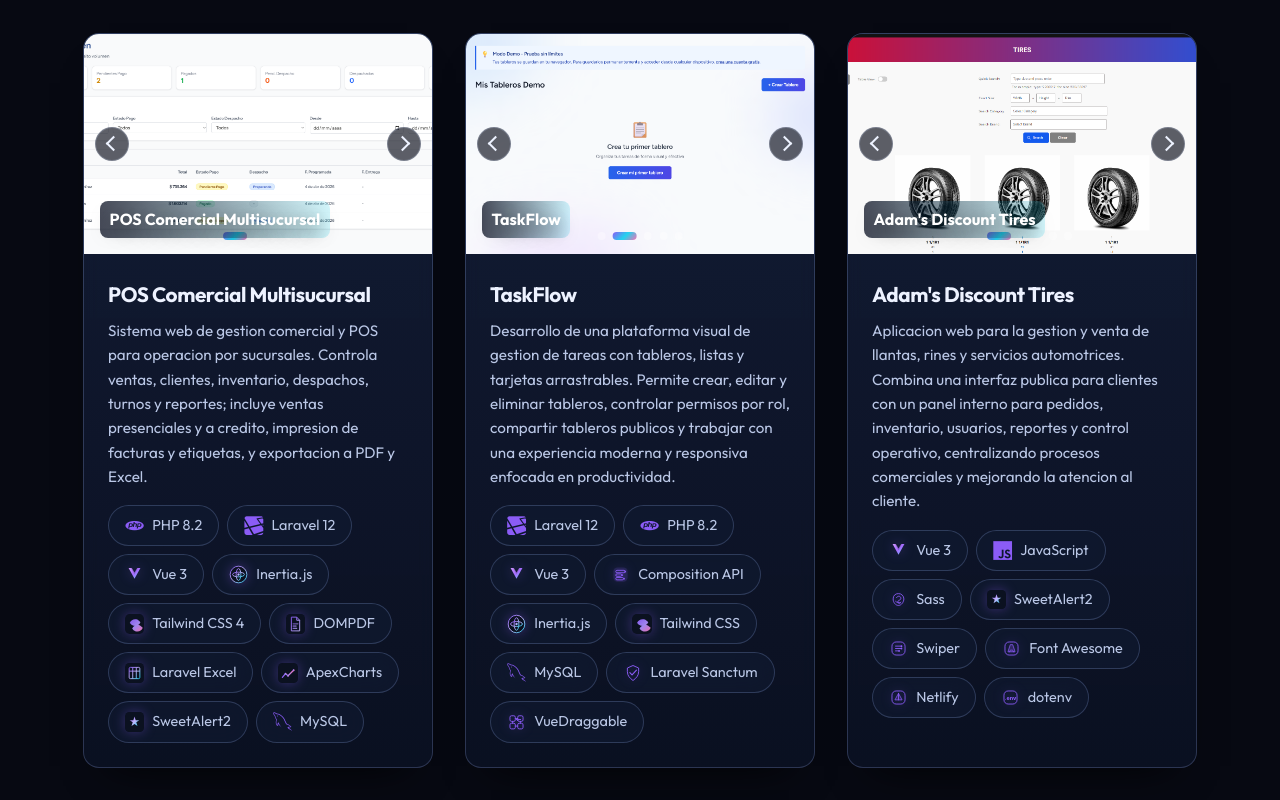
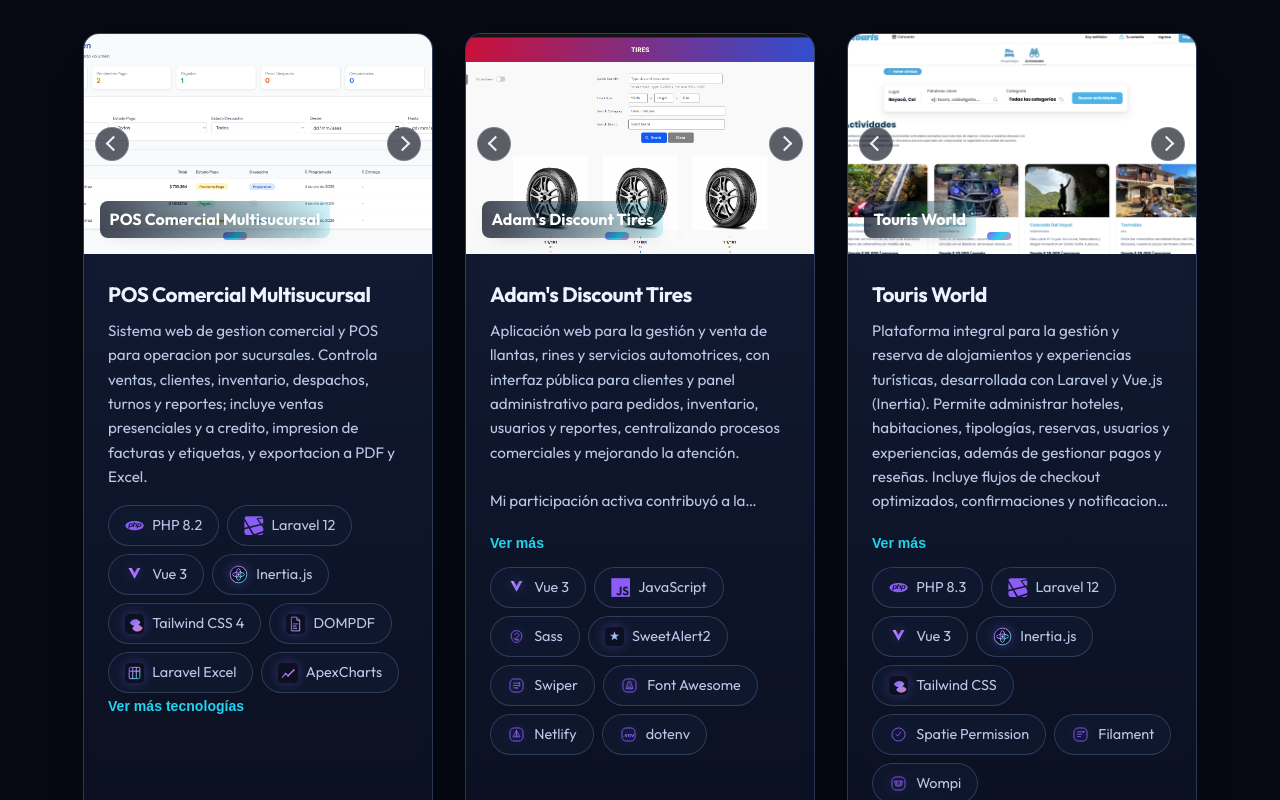
Before and after one commit to ErMike085/portafolio, a Vue app: page / in a window 1280 px wide. Shown: the part 2740-3540 px from the top of the page. Built offline with nearby package versions, Linux system fonts and the light colour scheme; a web font is replaced by a local one; what @tsparticles/vue3 would draw is missing.

Commit message:
Agregando mejores descripciones y botones para overflow de los textos e iconos

```diff
--- a/src/components/ui/ProjectCard.vue
+++ b/src/components/ui/ProjectCard.vue
@@ -1,12 +1,7 @@
 <template>
     <div class="project-card glass" @mouseenter="isHovered = true" @mouseleave="isHovered = false">
         <div class="project-image" @mouseenter="pauseAutoplay" @mouseleave="resumeAutoplay">
-            <button
-                type="button"
-                class="image-trigger"
-                :aria-label="`Abrir imagen de ${project.title}`"
-                @click="openModal"
-            >
+            <button type="button" class="image-trigger" :aria-label="`Abrir imagen de ${project.title}`" @click="openModal">
                 <img :src="activeImage.src" :alt="project.title" :style="imageStyle" />
             </button>
             <div v-if="hasMultipleImages" class="carousel-controls">
@@ -14,14 +9,8 @@
                 <button type="button" class="carousel-button next" aria-label="Imagen siguiente" @click="nextSlide"></button>
             </div>
             <div v-if="hasMultipleImages" class="carousel-dots" aria-hidden="true">
-                <button
-                    v-for="(image, index) in images"
-                    :key="image.src + index"
-                    type="button"
-                    class="carousel-dot"
-                    :class="{ active: index === currentSlide }"
-                    @click="goToSlide(index)"
-                ></button>
+                <button v-for="(image, index) in images" :key="image.src + index" type="button" class="carousel-dot"
+                    :class="{ active: index === currentSlide }" @click="goToSlide(index)"></button>
             </div>
             <div class="project-image-title">{{ project.title }}</div>
             <div class="image-overlay" :class="{ hovered: isHovered }">
@@ -46,16 +35,18 @@
         </div>
         <div class="project-info">
             <h3>{{ project.title }}</h3>
-            <p>{{ project.description }}</p>
+            <p class="project-description" :class="{ expanded: isDescriptionExpanded }">
+                {{ project.description }}
+            </p>
+            <button v-if="showDescriptionToggle" type="button" class="description-toggle" @click="isDescriptionExpanded = !isDescriptionExpanded">
+                {{ isDescriptionExpanded ? 'Ver menos' : 'Ver más' }}
+            </button>
             <div class="project-tech">
-                <TechChip
-                    v-for="tech in project.technologies"
-                    :key="tech"
-                    :name="tech"
-                    :icon="tech"
-                    :interactive="false"
-                />
+                <TechChip v-for="tech in visibleTechnologies" :key="tech" :name="tech" :icon="tech" :interactive="false" />
             </div>
+            <button v-if="showTechToggle" type="button" class="description-toggle tech-toggle" @click="isTechExpanded = !isTechExpanded">
+                {{ isTechExpanded ? 'Ver menos tecnologías' : 'Ver más tecnologías' }}
+            </button>
         </div>
         <Teleport to="body">
             <Transition name="modal">
@@ -63,25 +54,13 @@
                     <button type="button" class="modal-close" aria-label="Cerrar imagen" @click="closeModal">
                         <span />
                     </button>
-                    <button
-                        v-if="hasMultipleImages"
-                        type="button"
-                        class="modal-nav prev"
-                        aria-label="Imagen anterior"
-                        @click="prevSlide"
-                    ></button>
+                    <button v-if="hasMultipleImages" type="button" class="modal-nav prev" aria-label="Imagen anterior" @click="prevSlide"></button>
                     <div class="modal-frame">
                         <div class="modal-image-shell">
                             <img :src="activeImage.src" :alt="project.title" class="modal-image" />
                         </div>
                     </div>
-                    <button
-                        v-if="hasMultipleImages"
-                        type="button"
-                        class="modal-nav next"
-                        aria-label="Imagen siguiente"
-                        @click="nextSlide"
-                    ></button>
+                    <button v-if="hasMultipleImages" type="button" class="modal-nav next" aria-label="Imagen siguiente" @click="nextSlide"></button>
                 </div>
             </Transition>
         </Teleport>
@@ -101,6 +80,8 @@
 const isHovered = ref(false);
 const currentSlide = ref(0);
 const isModalOpen = ref(false);
+const isDescriptionExpanded = ref(false);
+const isTechExpanded = ref(false);
 let autoplayId = null;
 
 const images = computed(() =>
@@ -116,6 +97,13 @@
 );
 const hasMultipleImages = computed(() => images.value.length > 1);
 const hasLinks = computed(() => Boolean(props.project.github || props.project.demo));
+const showDescriptionToggle = computed(() => {
+    const description = String(props.project.description || '');
+    return description.includes('\n') || description.length > 300;
+});
+const technologies = computed(() => props.project.technologies || []);
+const showTechToggle = computed(() => technologies.value.length > 8);
+const visibleTechnologies = computed(() => (isTechExpanded.value ? technologies.value : technologies.value.slice(0, 8)));
 const activeImage = computed(() => images.value[currentSlide.value] || { src: props.project.image, zoom: 1, position: '50% 50%' });
 const imageStyle = computed(() => ({
     '--image-scale': activeImage.value.zoom,
@@ -575,6 +563,45 @@
     font-size: 0.95rem;
 }
 
+.project-description {
+    display: -webkit-box;
+    -webkit-line-clamp: 8;
+    -webkit-box-orient: vertical;
+    white-space: pre-line;
+    overflow-wrap: anywhere;
+    overflow: hidden;
+    text-overflow: ellipsis;
+}
+
+.project-description.expanded {
+    display: block;
+    -webkit-line-clamp: unset;
+    white-space: pre-line;
+    overflow-wrap: anywhere;
+    overflow: visible;
+}
+
+.description-toggle {
+    margin: -0.35rem 0 1rem;
+    padding: 0;
+    border: 0;
+    background: transparent;
+    color: var(--color-accent-secondary);
+    font-size: 0.88rem;
+    font-weight: 600;
+    cursor: pointer;
+    transition: color 0.2s ease, transform 0.2s ease;
+}
+
+.description-toggle:hover {
+    color: var(--color-accent-primary);
+    transform: translateY(-1px);
+}
+
+.tech-toggle {
+    margin-top: 0.1rem;
+}
+
 .project-tech {
     display: flex;
     flex-wrap: wrap;
--- a/src/data/projects.js
+++ b/src/data/projects.js
@@ -55,57 +55,10 @@
   },
   {
     id: 2,
-    title: 'TaskFlow',
-    description:
-      'Desarrollo de una plataforma visual de gestion de tareas con tableros, listas y tarjetas arrastrables. Permite crear, editar y eliminar tableros, controlar permisos por rol, compartir tableros publicos y trabajar con una experiencia moderna y responsiva enfocada en productividad.',
-    image: '/images/projects/taskflow/taskflow-home.svg',
-    images: [
-      {
-        src: '/images/projects/taskflow/home.png',
-        zoom: 1.04,
-        position: '50% 34%',
-      },
-      {
-        src: '/images/projects/taskflow/demo-mode.png',
-        zoom: 1.18,
-        position: '50% 36%',
-      },
-      {
-        src: '/images/projects/taskflow/registered-mode.png',
-        zoom: 1.15,
-        position: '50% 34%',
-      },
-      {
-        src: '/images/projects/taskflow/dashboard.png',
-        zoom: 1.1,
-        position: '50% 28%',
-      },
-      {
-        src: '/images/projects/taskflow/dashboard-config.png',
-        zoom: 1.12,
-        position: '50% 30%',
-      },
-    ],
-    technologies: [
-      'Laravel 12',
-      'PHP 8.2',
-      'Vue 3',
-      'Composition API',
-      'Inertia.js',
-      'Tailwind CSS',
-      'MySQL',
-      'Laravel Sanctum',
-      'VueDraggable',
-    ],
-    github: null,
-    demo: '',
-    featured: true,
-  },
-  {
-    id: 3,
     title: "Adam's Discount Tires",
-    description:
-      'Aplicacion web para la gestion y venta de llantas, rines y servicios automotrices. Combina una interfaz publica para clientes con un panel interno para pedidos, inventario, usuarios, reportes y control operativo, centralizando procesos comerciales y mejorando la atencion al cliente.',
+    description: `Aplicación web para la gestión y venta de llantas, rines y servicios automotrices, con interfaz pública para clientes y panel administrativo para pedidos, inventario, usuarios y reportes, centralizando procesos comerciales y mejorando la atención.
+
+                  Mi participación activa contribuyó a la creación de funcionalidades clave y a su mantenimiento continuo, asegurando la estabilidad y evolución del sistema.`,
     image: '/images/projects/adams/home.png',
     images: [
       {
@@ -154,10 +107,11 @@
     featured: true,
   },
   {
-    id: 4,
+    id: 3,
     title: 'Touris World',
-    description:
-      'Plataforma integral para la gestión y reserva de alojamientos y experiencias turísticas, desarrollada con Laravel y Vue.js utilizando Inertia. Permite la administración completa de hoteles, habitaciones, tipologías, reservas, usuarios y experiencias, así como la gestión de pagos y reseñas. Incluye flujos optimizados de checkout, confirmaciones y un sistema de notificaciones automatizadas, garantizando una experiencia eficiente tanto para usuarios como para administradores.',
+    description: `Plataforma integral para la gestión y reserva de alojamientos y experiencias turísticas, desarrollada con Laravel y Vue.js (Inertia). Permite administrar hoteles, habitaciones, tipologías, reservas, usuarios y experiencias, además de gestionar pagos y reseñas. Incluye flujos de checkout optimizados, confirmaciones y notificaciones automatizadas, brindando una experiencia ágil tanto para usuarios como para administradores.
+
+                  Mi participación activa contribuyó a la creación de funcionalidades clave, como la integración de la pasarela de pagos Wompi y la gestión de servicios hoteleros, además de su mantenimiento continuo, asegurando la estabilidad y evolución del sistema.`,
     image: '/images/projects/touris/home-hotels.png',
     images: [
       {
@@ -212,4 +166,52 @@
     demo: 'https://touris.world',
     featured: true,
   },
+  {
+    id: 4,
+    title: 'TaskFlow',
+    description:
+      'Desarrollo de una plataforma visual de gestion de tareas con tableros, listas y tarjetas arrastrables. Permite crear, editar y eliminar tableros, controlar permisos por rol, compartir tableros publicos y trabajar con una experiencia moderna y responsiva enfocada en productividad.',
+    image: '/images/projects/taskflow/taskflow-home.svg',
+    images: [
+      {
+        src: '/images/projects/taskflow/home.png',
+        zoom: 1.04,
+        position: '50% 34%',
+      },
+      {
+        src: '/images/projects/taskflow/demo-mode.png',
+        zoom: 1.18,
+        position: '50% 36%',
+      },
+      {
+        src: '/images/projects/taskflow/registered-mode.png',
+        zoom: 1.15,
+        position: '50% 34%',
+      },
+      {
+        src: '/images/projects/taskflow/dashboard.png',
+        zoom: 1.1,
+        position: '50% 28%',
+      },
+      {
+        src: '/images/projects/taskflow/dashboard-config.png',
+        zoom: 1.12,
+        position: '50% 30%',
+      },
+    ],
+    technologies: [
+      'Laravel 12',
+      'PHP 8.2',
+      'Vue 3',
+      'Composition API',
+      'Inertia.js',
+      'Tailwind CSS',
+      'MySQL',
+      'Laravel Sanctum',
+      'VueDraggable',
+    ],
+    github: null,
+    demo: '',
+    featured: true,
+  },
 ]
```
Lines whose indentation alone changed are shown as unchanged.
